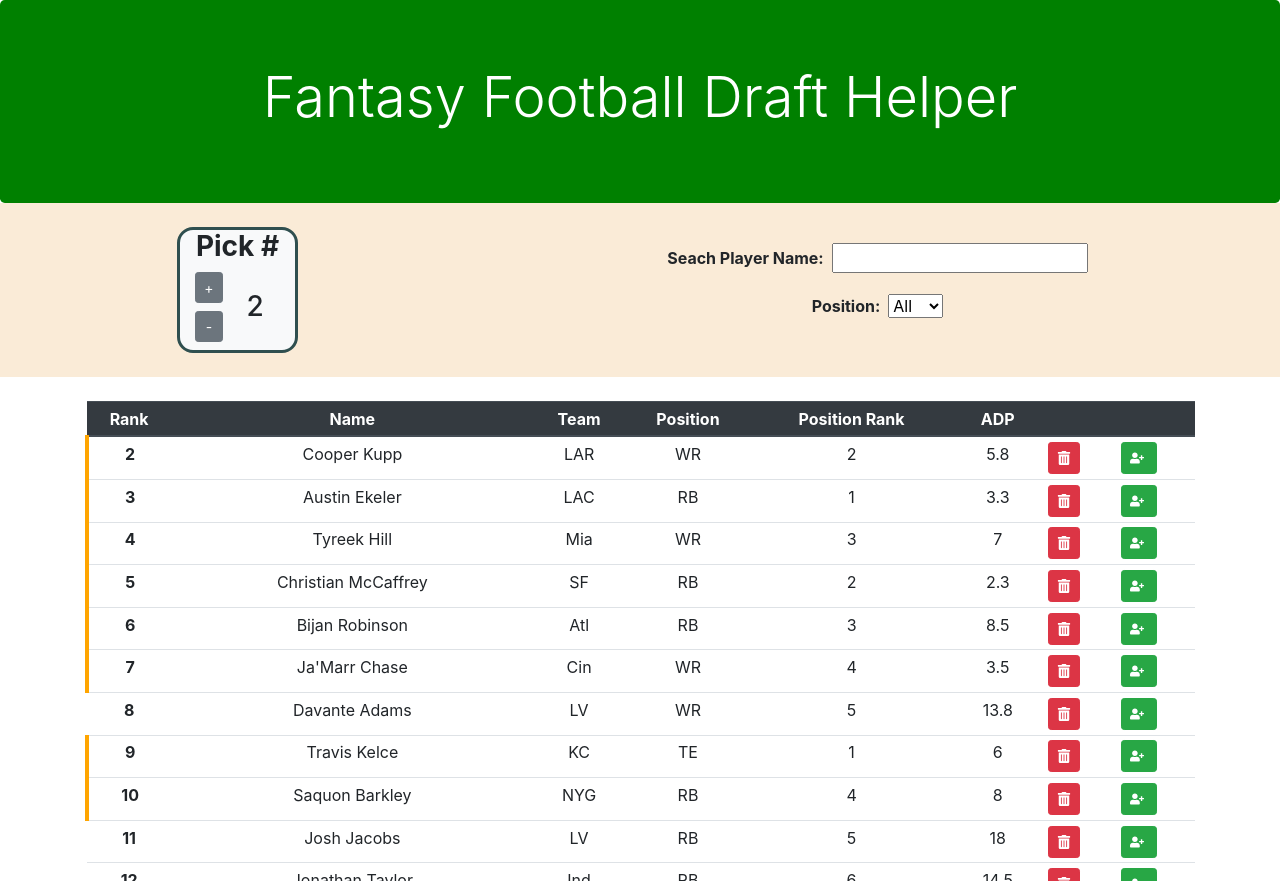
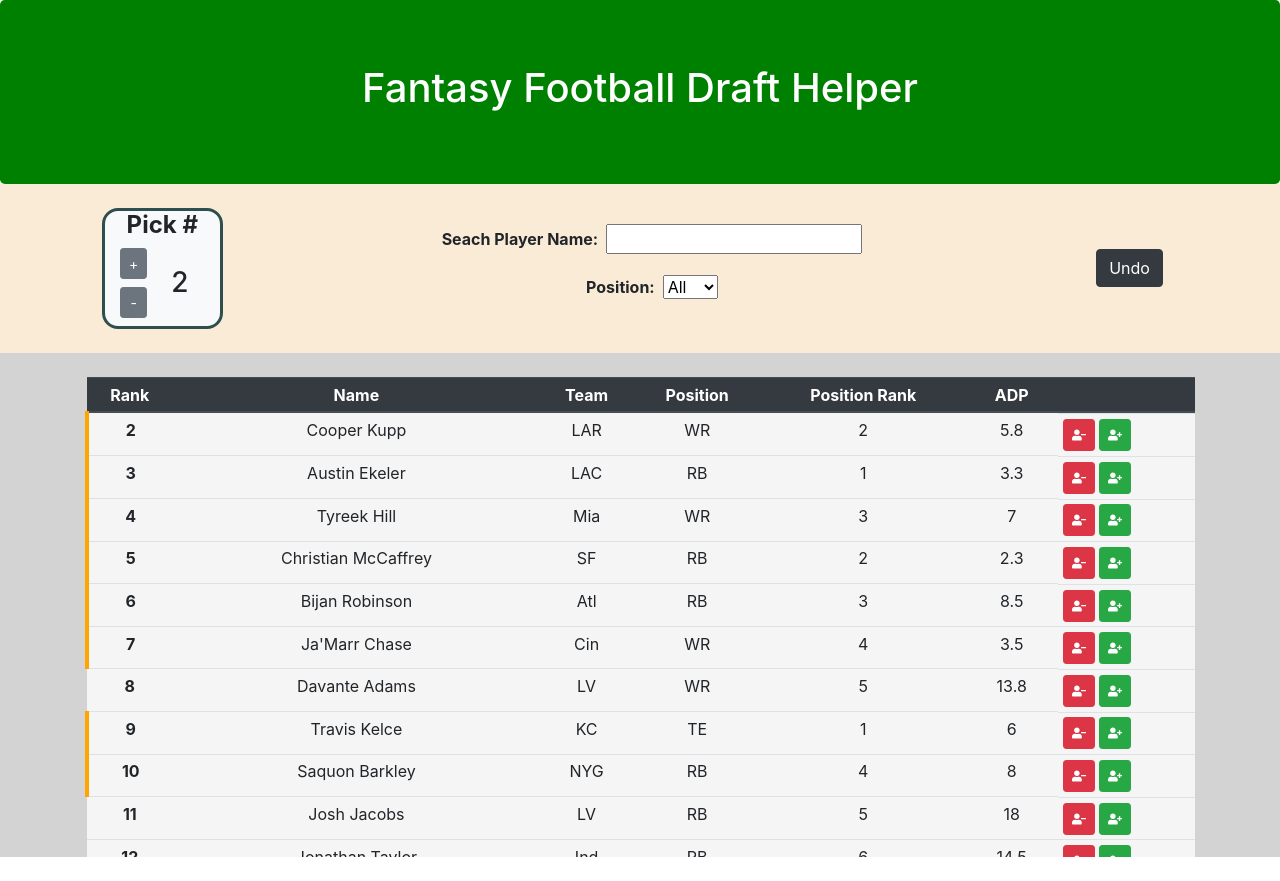
Before and after one commit to MarkHamiltonII/FantasyFootballDraftApp, a React (Create React App) app in the folder draft-helper/: page / in a window 1280 px wide. Both pictures are taken after a click on the button 1064 px from the left and 458 px from the top of the page. After the commit the page ends 857 px from the top, so only its background shows below. Built offline with nearby package versions, Linux system fonts and the light colour scheme.

Commit message:
Added undo button

```diff
--- a/draft-helper/src/App.css
+++ b/draft-helper/src/App.css
@@ -17,15 +17,23 @@
   border-radius: 16px;
 }
 
+.content-box {
+  background-color: lightgray;
+}
+
 .table-container {
   overflow: auto;
-  height: 60vh;
+  max-height: 60vh;
 }
 
 .table-container thead th {
   position: sticky;
   top: 0;
   z-index: 1;
+}
+
+.table-container tr {
+  background-color: whitesmoke;
 }
 
 .going-soon {
--- a/draft-helper/src/App.js
+++ b/draft-helper/src/App.js
@@ -1,6 +1,6 @@
 import { useState } from 'react';
 import './App.css';
-import { FaUserPlus, FaTrashAlt } from 'react-icons/fa'
+import { FaUserPlus, FaUserMinus } from 'react-icons/fa'
 // import adp from './data/adp.json'
 import field_rank from './data/field_ranks.json'
 import tristan_rank from './data/tristan_ranks.json'
@@ -14,6 +14,7 @@ function App() {
   const [filteredData, setFilteredData] = useState(ranking)
   const [filterName, setFilterName] = useState('')
   const [sortPosition, setSortPosition] = useState('All')
+  const [selectedPlayers, setSelectedPlayers] = useState([])
 
   function getGoodDeal(rank, adp) {
     if ((rank - adp) < -10) {
@@ -56,10 +57,14 @@ function App() {
   function handleRemovePlayer(player) {
     let idx = ranking.findIndex((p) => player === p)
     let new_ranking = [...ranking]
-    new_ranking.splice(idx, 1)
+    let new_selected = [...selectedPlayers]
+    let new_player = new_ranking.splice(idx, 1)
+    new_selected.push(new_player[0])
+    console.log(new_selected)
     setPick(pick + 1)
     setRanking(new_ranking)
     setFilteredData(new_ranking)
+    setSelectedPlayers(new_selected)
     setFilterName('')
     setSortPosition('All')
   }
@@ -68,12 +73,17 @@ function App() {
     let idx = ranking.findIndex((p) => p === player)
     let new_ranking = [...ranking]
     let new_myRanking = [...myRanking]
+    let new_selected = [...selectedPlayers]
     let new_player = new_ranking.splice(idx, 1)
     new_myRanking.push(new_player[0])
+    new_selected.push(new_player[0])
+    console.log(new_myRanking)
+    console.log(new_selected)
     setPick(pick + 1)
     setRanking(new_ranking)
     setMyRanking(new_myRanking)
     setFilteredData(new_ranking)
+    setSelectedPlayers(new_selected)
     setFilterName('')
     setSortPosition('All')
   }
@@ -109,15 +119,38 @@ function App() {
     setFilteredData(newFilter)
   }
 
+  function handleUndo(){
+    if (selectedPlayers.length < 1) {
+      return
+    }
+    let new_selected = [...selectedPlayers]
+    let new_ranking = [...ranking]
+    let new_myRanking = [...myRanking]
+    let player = new_selected.pop()
+    new_ranking.push(player)
+    new_ranking.sort((player1, player2) => player1.Rank-player2.Rank)
+    if (new_myRanking.length > 0) {
+      new_myRanking.pop()
+    }
+    console.log(new_myRanking)
+    setMyRanking(new_myRanking)
+    setRanking(new_ranking)
+    setFilteredData(new_ranking)
+    setSelectedPlayers(new_selected)
+    setFilterName('')
+    setSortPosition('All')
+    setPick(pick-1)
+  }
+
 
   return (
     <div className="App">
       <div className='jumbotron jumbotron-green mb-0'>
-        <h1 className='display-4'>Fantasy Football Draft Helper</h1>
+        <h1 className='display-5'>Fantasy Football Draft Helper</h1>
       </div>
-      <div className='status-box w-100 d-flex mb-4 py-4 justify-content-center'>
+      <div className='status-box w-100 d-flex py-4 justify-content-center'>
         <div className='pick-box container d-flex flex-column bg-light w-auto pb-2'>
-          <h3 className='font-weight-bold'>Pick #</h3>
+          <h4 className='font-weight-bold'>Pick #</h4>
           <div className='pick-container d-flex align-items-center'>
             <div className='d-flex flex-column justify-content-evenly'>
               <button className='btn btn-sm btn-secondary mb-2' onClick={() => setPick(pick + 1)}>+</button>
@@ -146,7 +179,7 @@ function App() {
             </select>
           </div>
         </div>
-        {pick < 2 && <div className='rank-selection container d-flex flex-column justify-content-center align-items-center w-auto'>
+        {pick < 2 ? <div className='rank-selection container d-flex flex-column justify-content-center align-items-center w-auto'>
           <label className='font-weight-bold'>
             Who's ranking would you like to use?
           </label>
@@ -154,9 +187,12 @@ function App() {
             <option value="Field">Field Yates (ESPN)</option>
             <option value="Tristan">Tristan H. Cockroft (ESPN)</option>
           </select>
-        </div>}
+        </div> :
+        <div className='undo-button container d-flex flex-column justify-content-center align-items-center w-auto'>
+         <button className='btn btn-dark' onClick={() => handleUndo()}>Undo</button>
+         </div>}
       </div>
-      <div className='d-flex w-100'>
+      <div className='d-flex w-100 content-box pt-4 mb-0'>
         <div className='table-container container'>
           <table className="table table-sm table-hover table-fixed vh-60">
             <thead className="thead-dark table-header">
@@ -167,7 +203,6 @@ function App() {
                 <th scope="col">Position</th>
                 <th scope="col">Position Rank</th>
                 <th scope="col">ADP</th>
-                <th scope="col"></th>
                 <th scope="col"></th>
               </tr>
             </thead>
@@ -180,12 +215,14 @@ function App() {
                   <td>{player.Position}</td>
                   <td>{player['Position Rank']}</td>
                   <td>{player.ADP}</td>
-                  <td><button className='btn btn-sm btn-danger p-2 d-flex align-items-center justify-content-center' onClick={() => { handleRemovePlayer(player) }}>
-                    <FaTrashAlt></FaTrashAlt>
-                  </button></td>
-                  <td><button className='btn btn-sm btn-success p-2 d-flex align-items-center justify-content-center' onClick={() => { handleAddPlayer(player) }}>
-                    <FaUserPlus className='mr-1'></FaUserPlus>
-                  </button></td>
+                  <td className='d-flex'>
+                    <button className='btn btn-sm btn-danger p-2 d-flex align-items-center justify-content-center mr-1' onClick={() => { handleRemovePlayer(player) }}>
+                      <FaUserMinus></FaUserMinus>
+                    </button>
+                    <button className='btn btn-sm btn-success p-2 d-flex align-items-center justify-content-center' onClick={() => { handleAddPlayer(player) }}>
+                      <FaUserPlus></FaUserPlus>
+                    </button>
+                  </td>
                 </tr>
               ))}
             </tbody>
@@ -193,7 +230,7 @@ function App() {
         </div>
         {myRanking.length > 0 && <div className='container w-auto'>
           <h2 className='font-weight-bold'>My Team</h2>
-          <table className="table table-sm table-hover ">
+          <table className="table-container table table-sm table-hover ">
             <thead className="thead-dark table-header">
               <tr>
                 <th scope="col">Name</th>
```
